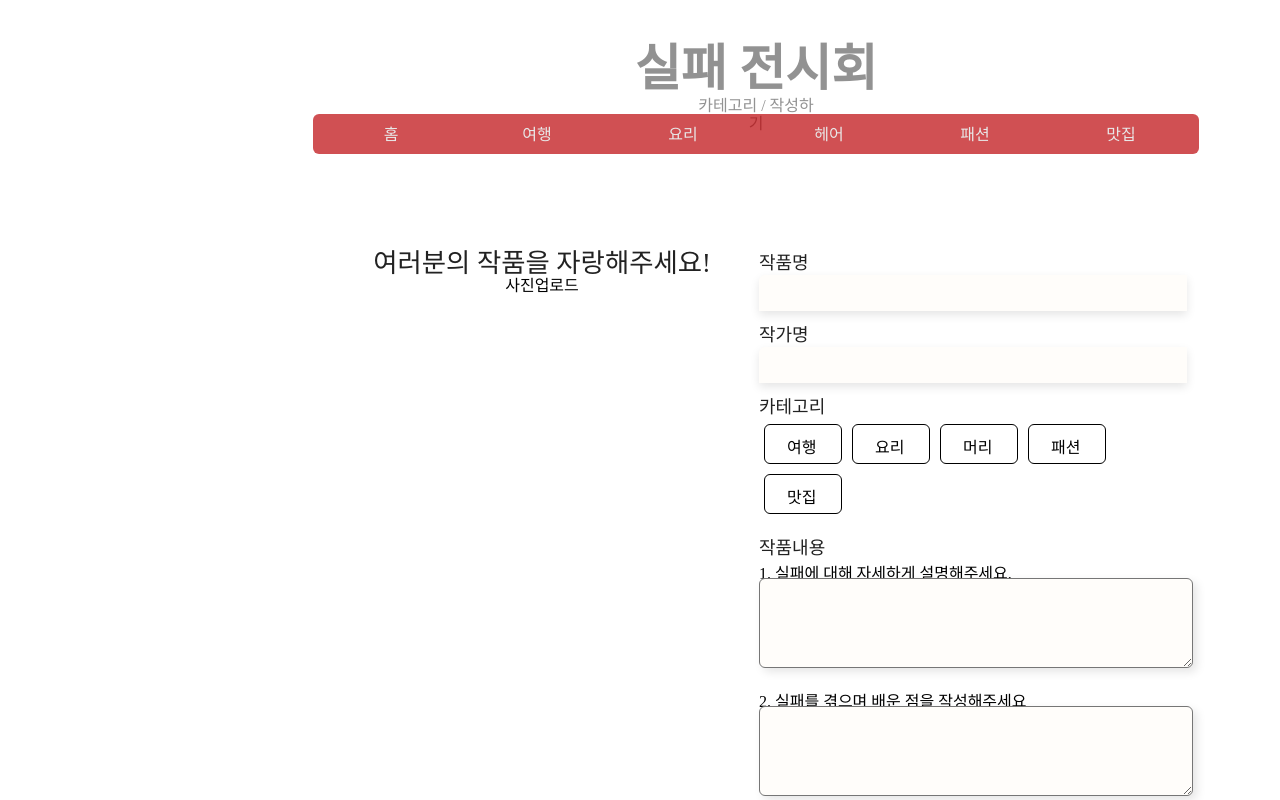
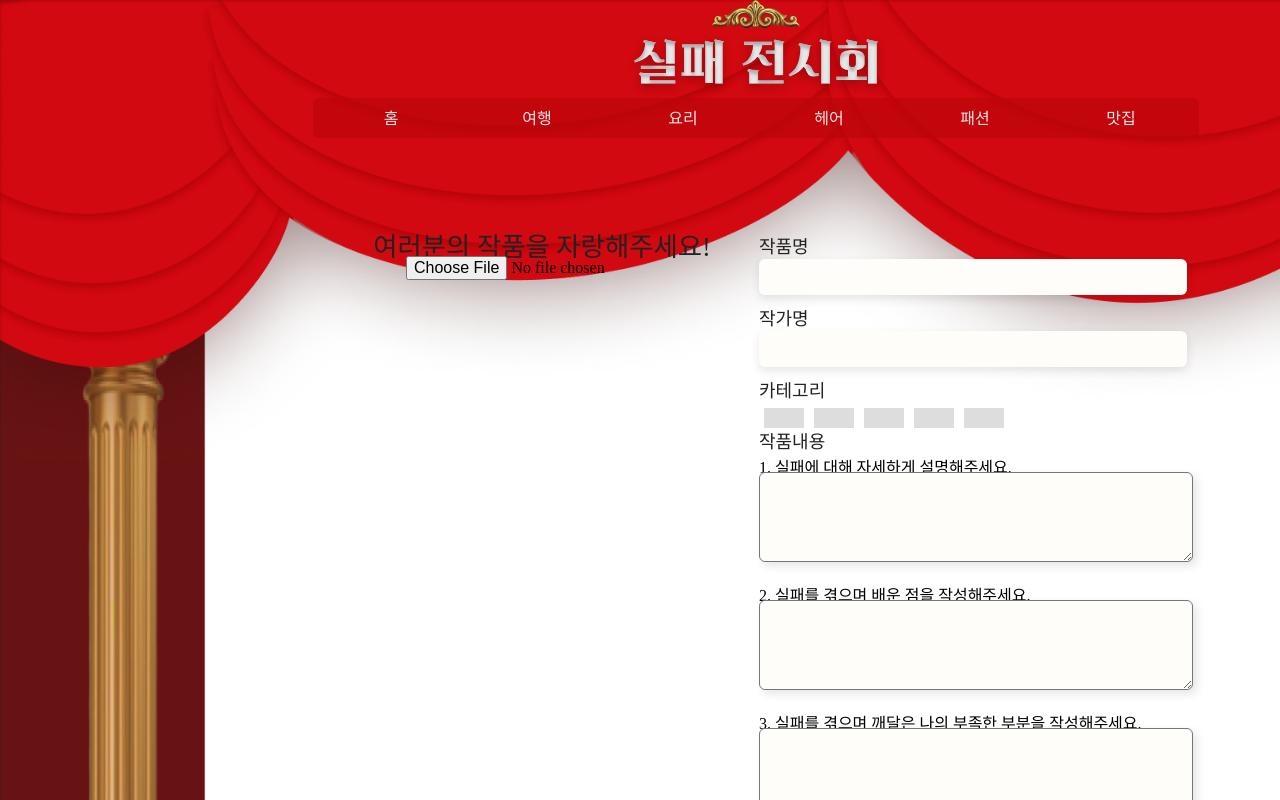
Before and after one commit to 3rd-PARD-WEB-PART/PARDYZ, a React (Create React App) app in the folder pardyz/: page /writing in a window 1280 px wide. Shown: the top 800 px of the page. Built offline with nearby package versions, Linux system fonts and the light colour scheme; no server answers.

Commit message:
feat: category, writing page

```diff
--- /dev/null
+++ b/pardyz/src/Components/CategorySelector.js
@@ -0,0 +1,36 @@
+import React, { useState } from 'react';
+import styled from 'styled-components';
+
+const CategoryButton = styled.button`
+  padding: 10px 20px;
+  margin: 5px;
+  border: none;
+  cursor: pointer;
+  background-color: ${props => (props.selected ? '#FFD700' : '#DDDDDD')};
+  color: ${props => (props.selected ? '#FFFFFF' : '#000000')};
+`;
+
+const CategorySelector = () => {
+  const [selectedCategory, setSelectedCategory] = useState(0);
+
+  const handleCategorySelect = (index) => {
+    setSelectedCategory(index);
+  };
+
+  const category = ["여행", "요리", "헤어", "패션", "맛집"];
+
+  return (
+    <div>
+      {[1, 2, 3, 4, 5].map((index) => (
+        <CategoryButton
+          key={index}
+          selected={selectedCategory === index}
+          onClick={() => handleCategorySelect(index)}
+        >
+        </CategoryButton>
+      ))}
+    </div>
+  );
+};
+
+export default CategorySelector;
--- a/pardyz/src/Pages/MainPage.js
+++ b/pardyz/src/Pages/MainPage.js
@@ -39,6 +39,9 @@ const MainPage = () => {
 return (
   <Whole>
   <Container>
+    <Menu>
+      <MenuBar/>
+    </Menu>
       <Svg>
         <Link to="/detail">
           <CreateButton/>
@@ -67,11 +70,15 @@ return (
 );
 };
 
+const Menu = styled.div`
+margin-top: 70px;
+`
+
 const Svg = styled.div`
 &:hover{
   cursor: pointer;
 }
-margin-top:200px;
+margin-top: 75px;
 margin-left: 750px;
 display: flex;
 `
--- a/pardyz/src/Pages/WritingPage.js
+++ b/pardyz/src/Pages/WritingPage.js
@@ -2,6 +2,8 @@ import { useState } from "react";
 import styled from "styled-components";
 import { postInfoAPI } from "../API/Axios";
 import MenuBar from "../Components/MenuBar";
+import { useRef } from "react";
+import CategorySelector from "../Components/CategorySelector";
 
 const WritingPage = () => {
   const [formData, setFormData] = useState({
@@ -11,8 +13,11 @@ const WritingPage = () => {
     expLanation: "",
     learned: "",
     lacked: "",
-    longedFor: ""
+    longedFor: "",
+    imageData: ""
   });
+
+  const fileInput = useRef();
 
   const handleChange = (e) => {
     const { name, value } = e.target;
@@ -35,18 +40,33 @@ const WritingPage = () => {
     console.log (response);
   };
 
+  const handleFileInputChange = (e) => {
+    const file = e.target.files[0];
+    const imageURL = URL.createObjectURL(file);
+    setFormData({
+      ...formData,
+      imageData: imageURL,
+    })
+  }
+
+  const onClickFile = () => {
+    fileInput.current.click();
+  }
+
   return (
     <>
       <Div>
         <TopDiv>
-          <Title>실패 전시회</Title>
-          <SubTitle>카테고리 / 작성하기</SubTitle>
-          <MenuBar/>
+          <img src="/top.png" width="10%" />
+          <img src="/logo.png" width="30%" />
+        <MenuBar/>
         </TopDiv>
         <BottomDiv>
           <Left>
             <LeftTitle>여러분의 작품을 자랑해주세요!</LeftTitle>
-            <div>사진업로드</div>
+            <button type="button" onClick={onClickFile}>
+              <input type="file" ref={fileInput} onChange={handleFileInputChange}></input>
+            </button>
           </Left>
           <Right>
             <FormArea>
@@ -69,19 +89,20 @@ const WritingPage = () => {
             </FormArea>
             <FormArea>
               <BigLabel>카테고리</BigLabel>
-              <CategoryButton>
+              {/* <CategoryButton>
                 <Category onClick={() => handleCategoryChange(0)}>여행</Category>
                 <Category onClick={() => handleCategoryChange(1)}>요리</Category>
                 <Category onClick={() => handleCategoryChange(2)}>머리</Category>
                 <Category onClick={() => handleCategoryChange(3)}>패션</Category>
                 <Category onClick={() => handleCategoryChange(4)}>맛집</Category>
-              </CategoryButton>
+              </CategoryButton> */}
+              <CategorySelector />
             </FormArea>
             <FormArea>
               <BigLabel>작품내용</BigLabel>
               <form onSubmit={handleSubmit}>
                 <OneForm>
-                  <Label>1. 실패에 대해 자세하게 설명해주세요. (expLanation)</Label>
+                  <Label>1. 실패에 대해 자세하게 설명해주세요.</Label>
                   <Textarea
                     name="expLanation"
                     value={formData.expLanation}
@@ -89,7 +110,7 @@ const WritingPage = () => {
                   />
                 </OneForm>
                 <OneForm>
-                  <Label>2. 실패를 겪으며 배운 점을 작성해주세요 (learned)</Label>
+                  <Label>2. 실패를 겪으며 배운 점을 작성해주세요.</Label>
                   <Textarea
                     name="learned"
                     value={formData.learned}
@@ -105,7 +126,7 @@ const WritingPage = () => {
                   />
                 </OneForm>
                 <OneForm>
-                  <Label>4. 이 실패를 더 겪지 않으려면, 뭘 더 하면 좋을까요? (longedFor)</Label>
+                  <Label>4. 이 실패를 더 겪지 않으려면, 뭘 더 하면 좋을까요? </Label>
                   <Textarea
                     name="longedFor"
                     value={formData.longedFor}
@@ -127,7 +148,12 @@ const Div = styled.div`
   flex-direction: column;
   display: flex;
   align-items: center;
-  margin-top:60px;
+  margin-top: 0px;
+  top: 0px;
+  z-value: -1;
+  background-image : url("/bg.png");
+  background-repeat : no-repeat;
+  background-size : cover;
 `;
 
 const TopDiv = styled.div`
@@ -170,18 +196,17 @@ const OneForm = styled.div`
 
 const Category = styled.div`
   display: inline-block;
+  text-align: center;
   margin: 5px;
-  padding: 10px;
-  border: 1px solid #000;
+  background-color: #FFFDFA;
   cursor: pointer;
-  width: 31px;
+  width: 40px;
   height: 20px;
   padding: 9px 23px 9px 22px;
   gap: 0px;
   border-radius: 6px;
   opacity: 0px;
-
-
+  box-shadow: 0px 4px 10px 0px #0000001A;
 `;
 
 const LeftTitle = styled.div`
@@ -212,7 +237,7 @@ box-shadow: 4px 4px 10px 0px #0000001A;
 `
 
 const Label = styled.label`
-width: 318px;
+width: auto;
 height: 18px;
 gap: 0px;
 opacity: 0px;
@@ -241,7 +266,7 @@ height: 36px;
 top: 416px;
 left: 844px;
 gap: 0px;
-border-radius: 6px 0px 0px 0px;
+border-radius: 6px;
 opacity: 0px;
 background: #FFFDFA;
 box-shadow: 0px 4px 10px 0px #0000001A;
@@ -279,6 +304,7 @@ line-height: 18px;
 text-align: center;
 color: #929292;
 margin-bottom: 20px;
+margin-top: 60px;
 `
 
 const SubTitle = styled.div`
```
